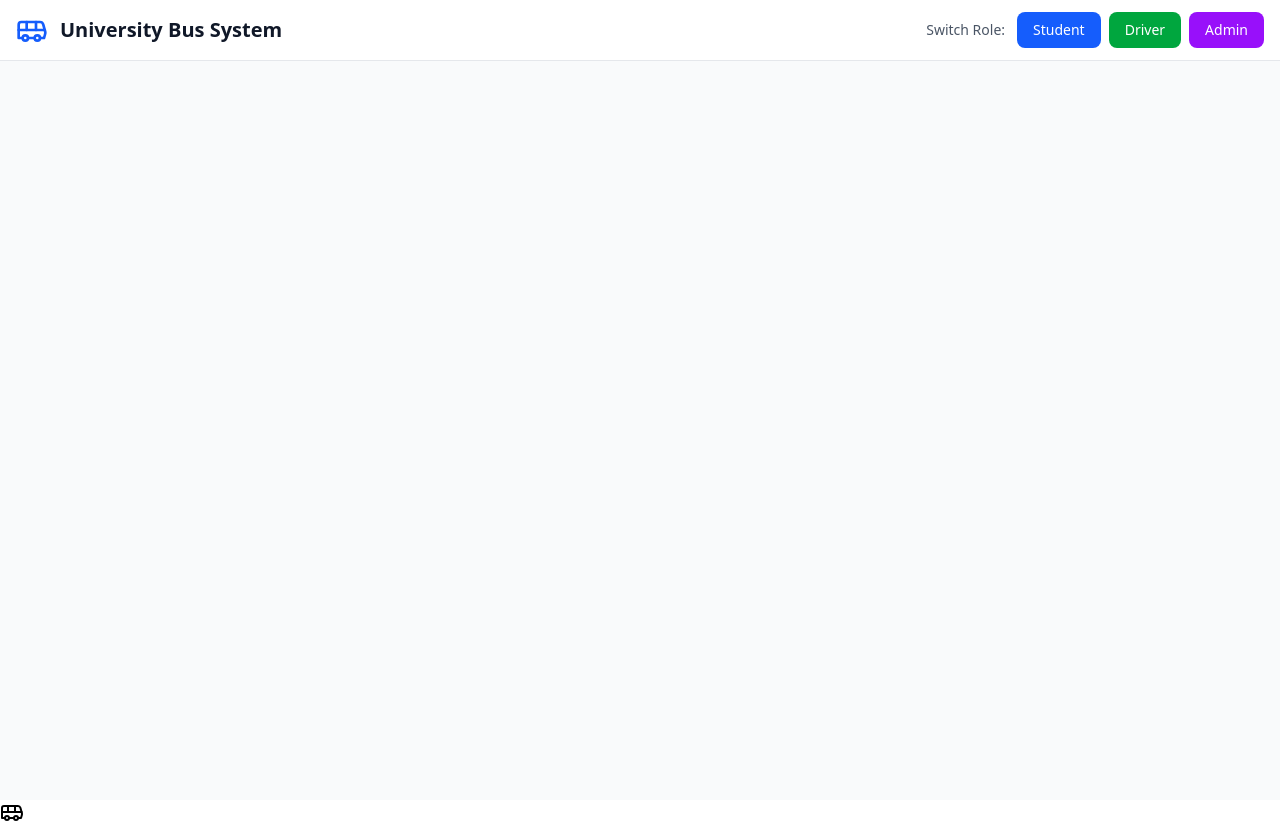
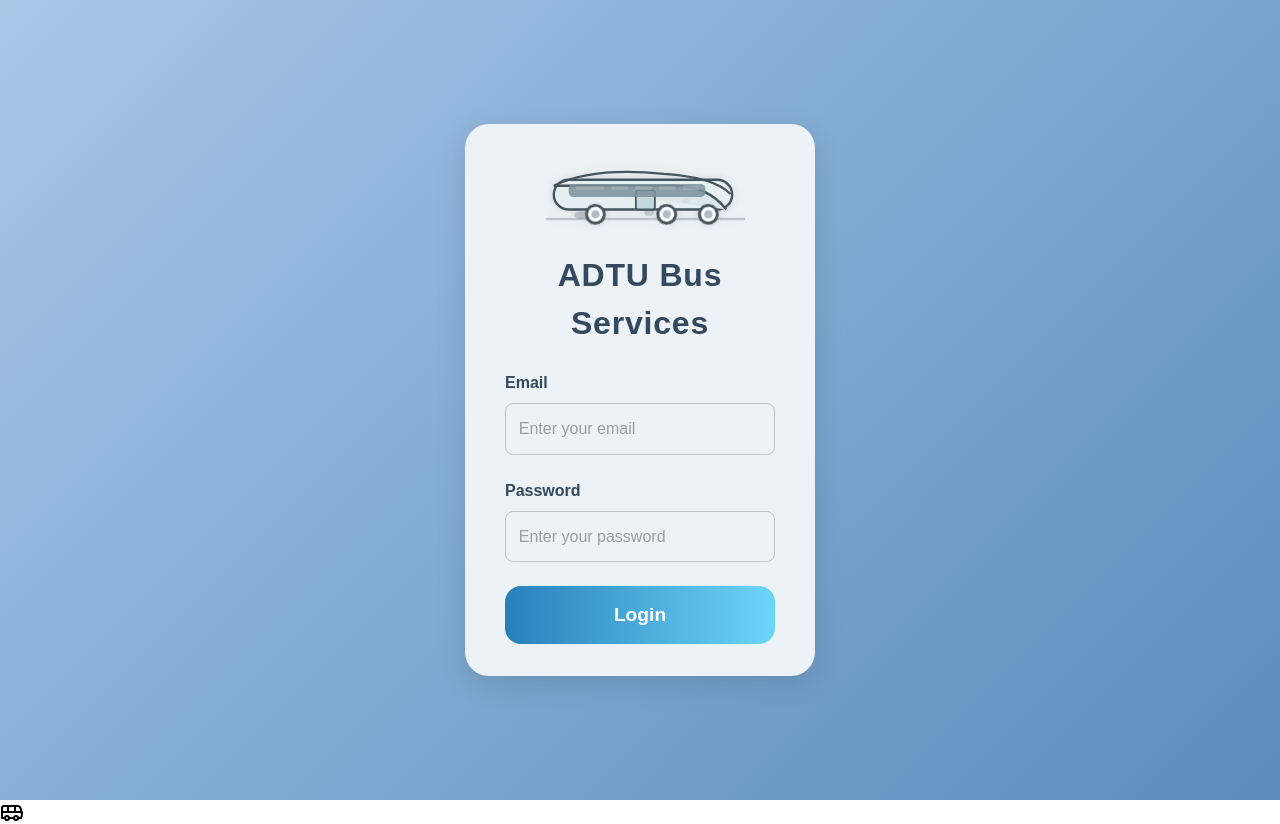
Before and after one commit to chaudharyy-surajj/University-Bus, a React (Vite) app: page /login in a window 1280 px wide. Built offline with nearby package versions, Linux system fonts and the light colour scheme.

Commit message:
Login Page

```diff
--- a/package.json
+++ b/package.json
@@ -14,7 +14,7 @@
     "lucide-react": "^0.543.0",
     "react": "^19.1.1",
     "react-dom": "^19.1.1",
-    "react-router-dom": "^7.8.2",
+    "react-router-dom": "^7.9.1",
     "tailwindcss": "^4.1.13"
   },
   "devDependencies": {
--- a/src/App.jsx
+++ b/src/App.jsx
@@ -1,4 +1,4 @@
-import React, { useState } from 'react';
+import React, { useState, useEffect } from 'react';
 import { BrowserRouter as Router, Routes, Route, Navigate } from 'react-router-dom';
 
 // Layout Components
@@ -26,69 +26,121 @@ import ManageSchedules from './pages/Admin/ManageSchedules';
 import ManageDrivers from './pages/Admin/ManageDrivers';
 import Reports from './pages/Admin/Reports';
 
+// Login Page (you need to create this)
+import Login from './pages/Login';
+
+// ProtectedRoute wrapper for route protection
+const ProtectedRoute = ({ isAuthenticated, children }) =>
+  isAuthenticated ? children : <Navigate to="/login" replace />;
+
 const App = () => {
-  const [currentRole, setCurrentRole] = useState('student');
+  // ✅ Persist role in localStorage
+  const [currentRole, setCurrentRole] = useState(
+    localStorage.getItem('role') || 'student'
+  );
+
+  // ✅ Persist authentication in localStorage
+  const [isAuthenticated, setIsAuthenticated] = useState(
+    localStorage.getItem('auth') === 'true'
+  );
+
+  // 🔹 Keep localStorage in sync whenever state changes
+  useEffect(() => {
+    localStorage.setItem('auth', isAuthenticated);
+  }, [isAuthenticated]);
+
+  useEffect(() => {
+    localStorage.setItem('role', currentRole);
+  }, [currentRole]);
 
   const handleRoleChange = (role) => {
     setCurrentRole(role);
   };
 
+  const handleLogin = () => {
+    setIsAuthenticated(true);
+  };
+
+  const handleLogout = () => {
+    localStorage.removeItem('auth');
+    localStorage.removeItem('role');
+    setIsAuthenticated(false);
+    setCurrentRole('student'); // reset default role
+  };
+
   return (
     <Router>
       <div className="min-h-screen bg-gray-50">
-        <Navbar currentRole={currentRole} onRoleChange={handleRoleChange} />
+        {isAuthenticated && (
+          <Navbar
+            currentRole={currentRole}
+            onRoleChange={handleRoleChange}
+            onLogout={handleLogout}
+          />
+        )}
+        <Routes>
+          {/* Public login route */}
+          <Route path="/login" element={<Login onLogin={handleLogin} />} />
 
-        <Routes>
-          {/* Default route - redirect based on role */}
-          <Route path="/" element={<Navigate to={`/${currentRole}`} replace />} />
+          {/* Redirect root based on authentication */}
+          <Route
+            path="/"
+            element={
+              isAuthenticated ? (
+                <Navigate to={`/${currentRole}`} replace />
+              ) : (
+                <Navigate to="/login" replace />
+              )
+            }
+          />
 
-          {/* Student Routes */}
+          {/* Student routes */}
           <Route
             path="/student/*"
             element={
-              <DashboardLayout role="student">
-                <Routes>
-                  <Route path="/" element={<StudentHome />} />
-                  <Route path="/book-bus" element={<BookBus />} />
-                  <Route path="/my-bookings" element={<MyBookings />} />
-                  <Route path="/track-bus" element={<TrackBus />} />
-                  <Route path="/profile" element={<StudentProfile />} />
-                </Routes>
-              </DashboardLayout>
+              <ProtectedRoute isAuthenticated={isAuthenticated}>
+                <DashboardLayout role="student" />
+              </ProtectedRoute>
             }
-          />
+          >
+            <Route index element={<StudentHome />} />
+            <Route path="book-bus" element={<BookBus />} />
+            <Route path="my-bookings" element={<MyBookings />} />
+            <Route path="track-bus" element={<TrackBus />} />
+            <Route path="profile" element={<StudentProfile />} />
+          </Route>
 
-          {/* Driver Routes */}
+          {/* Driver routes */}
           <Route
             path="/driver/*"
             element={
-              <DashboardLayout role="driver">
-                <Routes>
-                  <Route path="/" element={<DriverDashboard />} />
-                  <Route path="/assigned-route" element={<AssignedRoute />} />
-                  <Route path="/passenger-list" element={<PassengerList />} />
-                  <Route path="/live-location" element={<LiveLocation />} />
-                </Routes>
-              </DashboardLayout>
+              <ProtectedRoute isAuthenticated={isAuthenticated}>
+                <DashboardLayout role="driver" />
+              </ProtectedRoute>
             }
-          />
+          >
+            <Route index element={<DriverDashboard />} />
+            <Route path="assigned-route" element={<AssignedRoute />} />
+            <Route path="passenger-list" element={<PassengerList />} />
+            <Route path="live-location" element={<LiveLocation />} />
+          </Route>
 
-          {/* Admin Routes */}
+          {/* Admin routes */}
           <Route
             path="/admin/*"
             element={
-              <DashboardLayout role="admin">
-                <Routes>
-                  <Route path="/" element={<AdminDashboard />} />
-                  <Route path="/manage-buses" element={<ManageBuses />} />
-                  <Route path="/manage-routes" element={<ManageRoutes />} />
-                  <Route path="/manage-schedules" element={<ManageSchedules />} />
-                  <Route path="/manage-drivers" element={<ManageDrivers />} />
-                  <Route path="/reports" element={<Reports />} />
-                </Routes>
-              </DashboardLayout>
+              <ProtectedRoute isAuthenticated={isAuthenticated}>
+                <DashboardLayout role="admin" />
+              </ProtectedRoute>
             }
-          />
+          >
+            <Route index element={<AdminDashboard />} />
+            <Route path="manage-buses" element={<ManageBuses />} />
+            <Route path="manage-routes" element={<ManageRoutes />} />
+            <Route path="manage-schedules" element={<ManageSchedules />} />
+            <Route path="manage-drivers" element={<ManageDrivers />} />
+            <Route path="reports" element={<Reports />} />
+          </Route>
         </Routes>
       </div>
     </Router>
--- /dev/null
+++ b/src/pages/Login.jsx
@@ -0,0 +1,335 @@
+import React, { useState, useEffect } from "react";
+
+const Login = ({ onLogin }) => {
+  const [email, setEmail] = useState("");
+  const [password, setPassword] = useState("");
+
+  useEffect(() => {
+    const style = document.createElement("style");
+    style.innerHTML = `
+      @keyframes tire-rotate {
+        0% { transform: rotate(0deg);}
+        100% { transform: rotate(360deg);}
+      }
+      @keyframes dust-float-right {
+        0% { opacity: 1; transform: translate(0, 0) scale(1);}
+        50% { opacity: 0.5; transform: translate(15px, -20px) scale(0.8);}
+        100% { opacity: 0; transform: translate(30px, -40px) scale(0.5);}
+      }
+      input::placeholder {
+        color: rgba(100, 100, 100, 0.6);
+      }
+    `;
+    document.head.appendChild(style);
+    return () => {
+      document.head.removeChild(style);
+    };
+  }, []);
+
+  const handleSubmit = (e) => {
+    e.preventDefault();
+    onLogin();
+  };
+
+  return (
+    <div style={styles.bg}>
+      <form style={styles.card} onSubmit={handleSubmit}>
+        <BusLogo />
+        <h2 style={styles.title}>ADTU Bus Services</h2>
+
+        <label style={styles.label}>Email</label>
+        <input
+          type="email"
+          placeholder="Enter your email"
+          style={styles.input}
+          value={email}
+          onChange={(e) => setEmail(e.target.value)}
+          required
+          autoComplete="username"
+        />
+
+        <label style={styles.label}>Password</label>
+        <input
+          type="password"
+          placeholder="Enter your password"
+          style={styles.input}
+          value={password}
+          onChange={(e) => setPassword(e.target.value)}
+          required
+          autoComplete="current-password"
+        />
+
+        <button type="submit" style={styles.button}>
+          Login
+        </button>
+      </form>
+    </div>
+  );
+};
+
+const BusLogo = () => (
+  <svg
+    style={styles.bus}
+    xmlns="http://www.w3.org/2000/svg"
+    viewBox="0 0 370 120"
+    fill="none"
+  >
+    {/* Wrap whole bus in a group with horizontal flip */}
+    <g transform="scale(-1,1) translate(-370,0)">
+      {/* Bus body */}
+      <rect
+        x="30"
+        y="40"
+        rx="25"
+        ry="25"
+        width="300"
+        height="50"
+        fill="#e6f0f3"
+        stroke="#46545C"
+        strokeWidth="4"
+      />
+      <path
+        d="M40 90 Q70 50 130 50 L330 50"
+        stroke="#46545C"
+        strokeWidth="4"
+        fill="#dbe7ea"
+      />
+      <path
+        d="M33 64 Q58 36 145 30 Q265 18 330 50"
+        stroke="#46545C"
+        strokeWidth="4"
+        fill="none"
+      />
+      <rect
+        x="160"
+        y="58"
+        width="32"
+        height="32"
+        rx="4"
+        fill="#c2dadd"
+        stroke="#46545C"
+        strokeWidth="3"
+      />
+      <rect
+        x="75"
+        y="47"
+        width="230"
+        height="22"
+        rx="8"
+        fill="#7c929c"
+        opacity="0.85"
+      />
+      {/* Window highlights */}
+      <rect
+        x="85"
+        y="51"
+        width="28"
+        height="6"
+        rx="2"
+        fill="#b2bcc2"
+        opacity="0.45"
+      />
+      <rect
+        x="125"
+        y="51"
+        width="28"
+        height="6"
+        rx="2"
+        fill="#b2bcc2"
+        opacity="0.45"
+      />
+      <rect
+        x="165"
+        y="51"
+        width="28"
+        height="6"
+        rx="2"
+        fill="#b2bcc2"
+        opacity="0.45"
+      />
+      <rect
+        x="205"
+        y="51"
+        width="28"
+        height="6"
+        rx="2"
+        fill="#b2bcc2"
+        opacity="0.45"
+      />
+      <rect
+        x="245"
+        y="51"
+        width="48"
+        height="6"
+        rx="2"
+        fill="#b2bcc2"
+        opacity="0.45"
+      />
+
+      <rect
+        x="8"
+        y="104"
+        width="335"
+        height="4"
+        rx="2"
+        fill="#46545C"
+        opacity="0.28"
+      />
+
+      {/* Tires */}
+      <g
+        className="tire"
+        style={{
+          animation: "tire-rotate 1.6s linear infinite",
+          transformOrigin: "70px 98px",
+        }}
+      >
+        <circle
+          cx="70"
+          cy="98"
+          r="15"
+          fill="#fff"
+          stroke="#46545C"
+          strokeWidth="5"
+        />
+        <circle cx="70" cy="98" r="7" fill="#b2bcc2" />
+      </g>
+      <g
+        className="tire"
+        style={{
+          animation: "tire-rotate 1.6s linear infinite",
+          transformOrigin: "140px 98px",
+        }}
+      >
+        <circle
+          cx="140"
+          cy="98"
+          r="15"
+          fill="#fff"
+          stroke="#46545C"
+          strokeWidth="5"
+        />
+        <circle cx="140" cy="98" r="7" fill="#b2bcc2" />
+      </g>
+      <g
+        className="tire"
+        style={{
+          animation: "tire-rotate 1.6s linear infinite",
+          transformOrigin: "260px 98px",
+        }}
+      >
+        <circle
+          cx="260"
+          cy="98"
+          r="15"
+          fill="#fff"
+          stroke="#46545C"
+          strokeWidth="5"
+        />
+        <circle cx="260" cy="98" r="7" fill="#b2bcc2" />
+      </g>
+
+      {/* Darker Floating Dust on right side */}
+      <ellipse
+        className="dust"
+        cx="80"
+        cy="112"
+        rx="12"
+        ry="8"
+        fill="rgba(100, 110, 120, 0.6)"
+        style={{
+          animation: "dust-float-right 3s ease-out infinite",
+          transformOrigin: "80px 112px",
+        }}
+      />
+      <ellipse
+        className="dust"
+        cx="155"
+        cy="115"
+        rx="10"
+        ry="6"
+        fill="rgba(90, 100, 110, 0.5)"
+        style={{
+          animation: "dust-float-right 3s 1.2s ease-out infinite",
+          transformOrigin: "155px 115px",
+        }}
+      />
+      <ellipse
+        className="dust"
+        cx="275"
+        cy="112"
+        rx="13"
+        ry="7"
+        fill="rgba(110, 120, 130, 0.55)"
+        style={{
+          animation: "dust-float-right 3s 1.8s ease-out infinite",
+          transformOrigin: "275px 112px",
+        }}
+      />
+    </g>
+  </svg>
+);
+
+const styles = {
+  bg: {
+    minHeight: "100vh",
+    background: "linear-gradient(135deg, #a7c7e7, #5a8dbd)",
+    display: "flex",
+    justifyContent: "center",
+    alignItems: "center",
+    fontFamily: "'Poppins', sans-serif",
+  },
+  card: {
+    background: "#edf2f7",
+    padding: "2rem 2.5rem",
+    borderRadius: "1.5rem",
+    boxShadow: "0 8px 30px rgba(0,0,0,0.12)",
+    color: "#2c3e50",
+    width: "350px",
+    textAlign: "center",
+    display: "flex",
+    flexDirection: "column",
+  },
+  title: {
+    fontSize: "2rem",
+    margin: "1.5rem 0",
+    fontWeight: "700",
+    letterSpacing: "0.05rem",
+    color: "#34495e",
+  },
+  label: {
+    textAlign: "left",
+    marginBottom: "0.5rem",
+    fontSize: "1rem",
+    fontWeight: "600",
+    color: "#34495e",
+  },
+  input: {
+    width: "100%",
+    padding: "0.8rem",
+    marginBottom: "1.5rem",
+    borderRadius: "0.5rem",
+    border: "1px solid #bdc3c7",
+    outline: "none",
+    fontSize: "1rem",
+  },
+  button: {
+    padding: "0.9rem",
+    borderRadius: "1rem",
+    border: "none",
+    background: "linear-gradient(90deg, #2980b9, #6dd5fa, #2980b9)",
+    color: "#fff",
+    fontSize: "1.2rem",
+    fontWeight: "700",
+    cursor: "pointer",
+    transition: "background-position 0.5s ease",
+    backgroundSize: "200% 100%",
+  },
+  bus: {
+    width: "220px",
+    margin: "auto",
+    filter: "drop-shadow(0 0 4px rgba(0, 0, 0, 0.1))",
+  },
+};
+
+export default Login;
```
Also changed, not shown: 1 other file (tests, documents, lock files or other folders).
